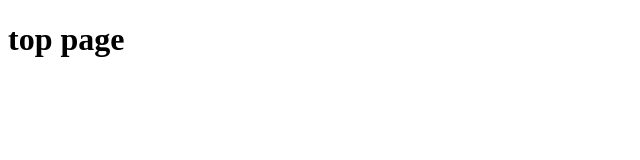
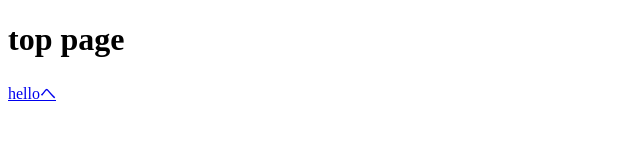
Before and after one commit to K-yokosu/node-practice, a website: page index.html in a window 1280 px wide. Shown: the full height of the page, 0-640 px from the left. Drawn offline with Linux system fonts and the light colour scheme.

Commit message:
link 確認

```diff
--- a/index.html
+++ b/index.html
@@ -6,5 +6,6 @@
     </head>
     <body>
         <h1>top page</h1>
+        <a href="/hello.html">helloへ</a>
     </body>
 </html>
```
